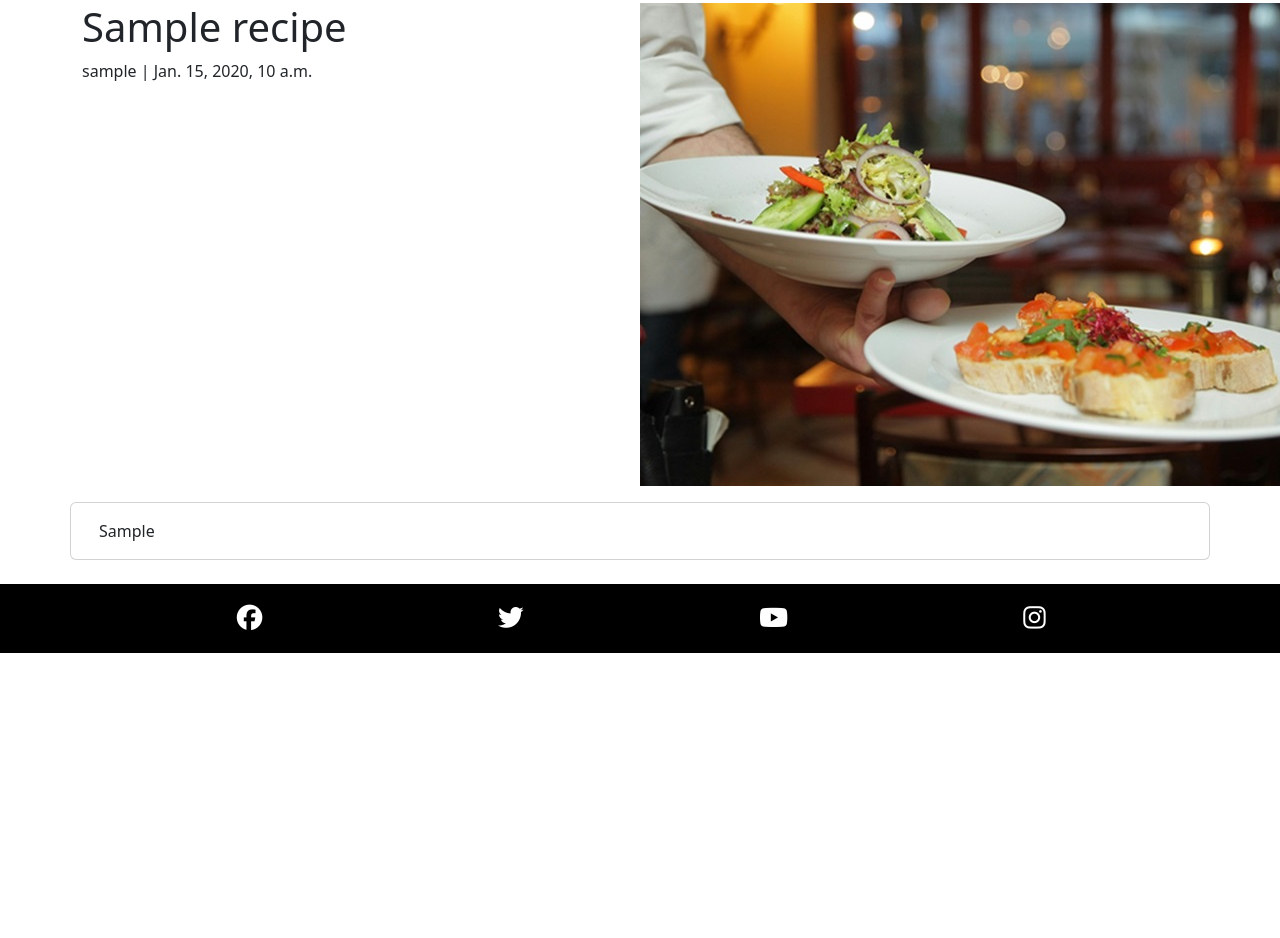
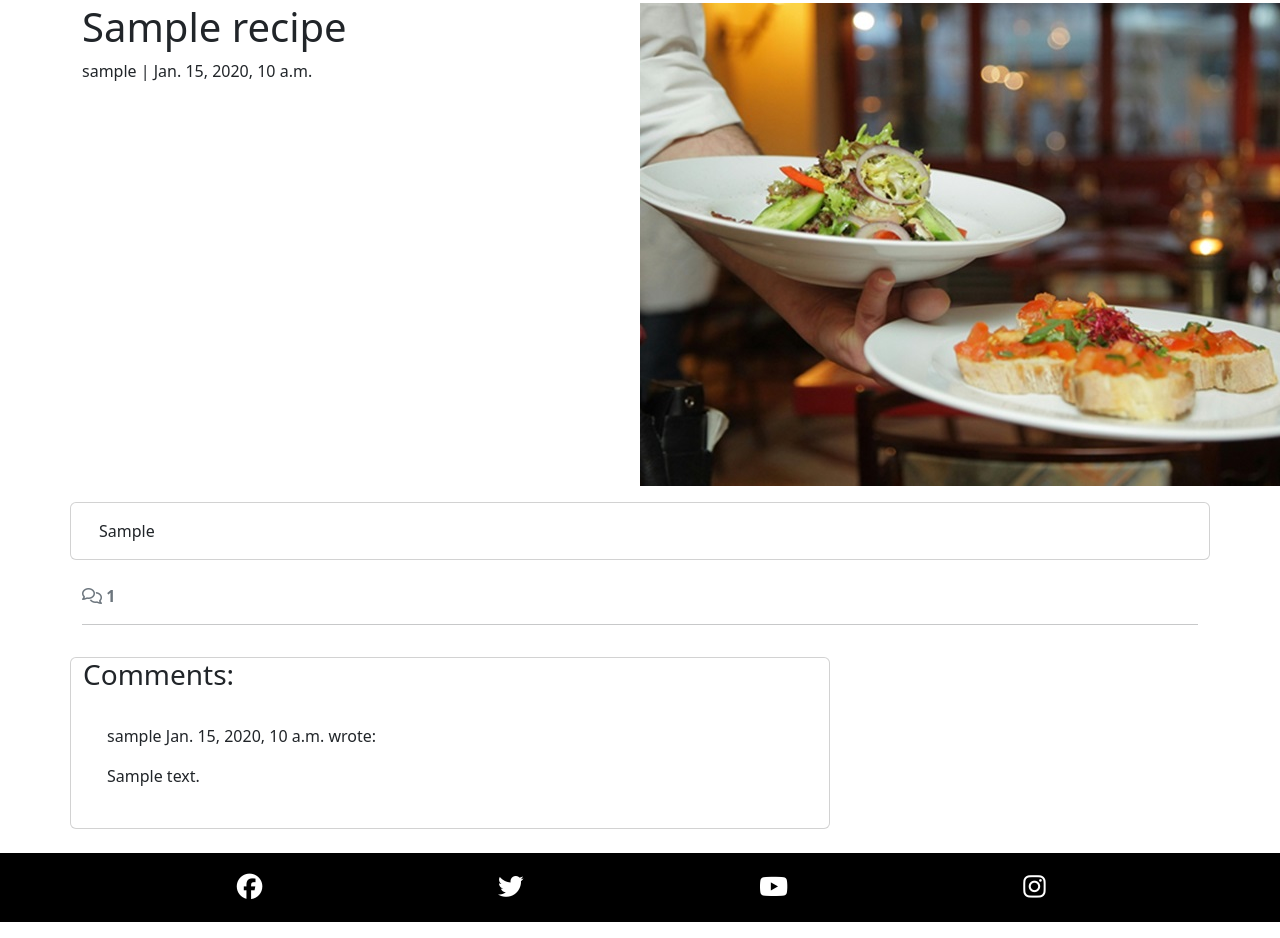
Before and after one commit to Jem212Mac/the-gabby-gourmand, a Django app: a page that uses blog/templates/blog/food_detail.html in a window 1280 px wide; the page is wider, and only the part inside the window is pictured. Shown: the part 110-1048 px from the top of that part. Before the commit the page ends 763 px from the top of that part, so only its background shows below. Run offline with Django 4.2, Linux system fonts and the light colour scheme; tables that the repository leaves empty hold one stand-in row (values such as "Sample post"); some libraries are stand-ins or nearby versions.

Commit message:
feat: Add functionality to add and view a comment on both food and cocktail recipes

```diff
--- a/blog/templates/blog/food_detail.html
+++ b/blog/templates/blog/food_detail.html
@@ -29,6 +29,47 @@
             </div>
         </div>
     </div>
+    <!-- Display count of comments -->
+  <div class="row">
+    <div class="col-12">
+      <strong class="text-secondary">
+        <i class="far fa-comments"></i> {{ comment_count }}
+      </strong>
+    </div>
+    <div class="col-12">
+      <hr>
+    </div>
+  </div>
+  <!-- Display Comments -->
+  <div class="row">
+    <div class="col-md-8 card mb-4  mt-3 ">
+      <h3>Comments:</h3>
+      <div class="card-body">
+        <!-- For loop to iterate through each comment in comments -->
+        {% for comment in comments %}
+        <div class="p-2 comments
+          {% if not comment.approved and comment.author == user %}
+          faded{% elif not comment.approved %} d-none{% endif %}">
+          <p class="font-weight-bold">
+            {{ comment.author }}
+            <span class="font-weight-normal">
+              {{ comment.created_on }}
+            </span> wrote:
+          </p>
+          <div id="comment{{ comment.id }}">
+            {{ comment.body | linebreaks }}
+          </div>
+          {% if not comment.approved and comment.author == user %}
+          <p class="approval">
+            This comment is awaiting approval
+          </p>
+          {% endif %}
+        </div>
+        <!-- For loop ends here -->
+        {% endfor %}
+      </div>
+    </div>
+  </div>
 </div>
 
 {% endblock content %}
--- a/blog/views.py
+++ b/blog/views.py
@@ -32,19 +32,27 @@ def review_detail(request, slug):
 def food_detail(request, slug):
     queryset = Recipe.objects.filter(status=1, type=0)
     recipe = get_object_or_404(queryset, slug=slug)
+    comments = recipe.comments.all().order_by("-created_on")
+    comment_count = recipe.comments.filter(approved=True).count()
 
     return render(
         request,
         "blog/food_detail.html",
-        {"recipe": recipe},
+        {"recipe": recipe,
+        "comments": comments,
+        "comment_count": comment_count,},
     )
 
 def cocktail_detail(request, slug):
     queryset = Recipe.objects.filter(status=1, type=1)
     recipe = get_object_or_404(queryset, slug=slug)
+    comments = recipe.comments.all().order_by("-created_on")
+    comment_count = recipe.comments.filter(approved=True).count()
 
     return render(
         request,
         "blog/cocktail_detail.html",
-        {"recipe": recipe},
+        {"recipe": recipe,
+        "comments": comments,
+        "comment_count": comment_count,},
     )
```
Also changed, not shown: blog/templates/blog/cocktail_detail.html (+42 -0 lines).
